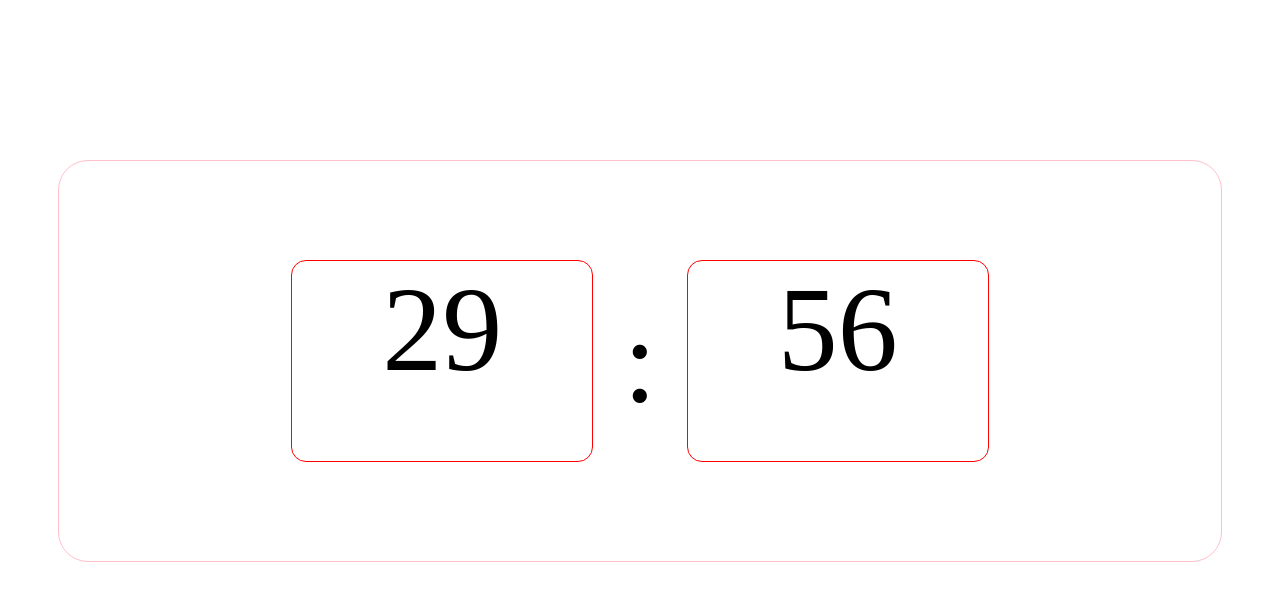
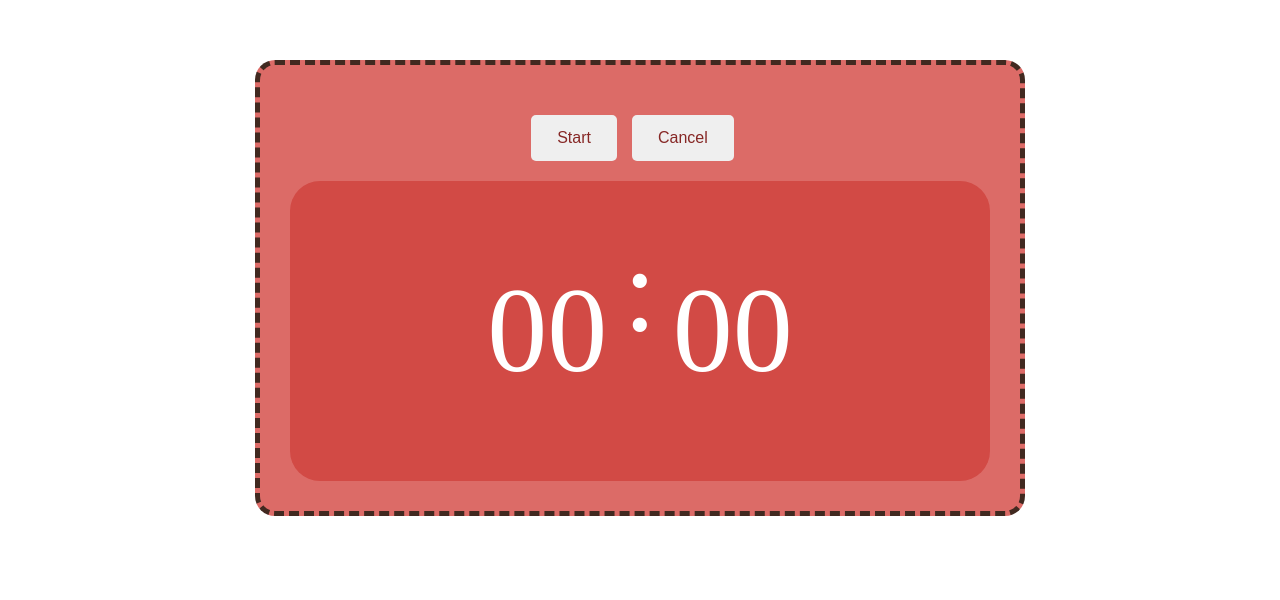
Before and after one commit to Xutangxin/Pomodoro, a plain HTML site: page index.html in a window 1280 px wide. Shown: the part 138-738 px from the top of the page. Drawn offline with Linux system fonts and the light colour scheme.

Commit message:
feat: 优化样式

```diff
--- a/func.js
+++ b/func.js
@@ -6,7 +6,7 @@ function getDuration(min) {
     return min * 60 * 1000 + 1000
 }
 
-let duration = getDuration(30)
+let duration = 0
 let timer
 
 function getCountDown() {
@@ -26,10 +26,8 @@ function addZero(val) {
 
 function render() {
     const { min, sec } = getCountDown()
-    const minDiv = getElement('.min')
-    const secDiv = getElement('.sec')
-    minDiv.innerHTML = addZero(min)
-    secDiv.innerHTML = addZero(sec)
+    setMin(addZero(min))
+    setSec(addZero(sec))
 }
 
 
@@ -42,4 +40,32 @@ function startCountDown() {
     }, 1000);
 }
 
-startCountDown()
+// startCountDown()
+function start() {
+    if (duration) {
+        return
+    }
+    duration = getDuration(3)
+    startCountDown()
+}
+
+
+function cancel() {
+    if (!duration) {
+        return
+    }
+    setMin('00')
+    setSec('00')
+    duration = 0
+}
+
+
+function setMin(val) {
+    const el = getElement('.min')
+    el.innerHTML = val
+}
+
+function setSec(val) {
+    const el = getElement('.sec')
+    el.innerHTML = val
+}
--- a/index.html
+++ b/index.html
@@ -9,11 +9,16 @@
 </head>
 
 <body>
-    <div class="operates"></div>
-    <div class="container">
-        <div class="block min"></div>
-        <div class="dots">:</div>
-        <div class="block sec"></div>
+    <div class="main">
+        <div class="operates">
+            <button onclick="start()">Start</button>
+            <button onclick="cancel()">Cancel</button>
+        </div>
+        <div class="container">
+            <div class="block min">00</div>
+            <div class="dots">:</div>
+            <div class="block sec">00</div>
+        </div>
     </div>
 
     <script src="/func.js"></script>
--- a/style.css
+++ b/style.css
@@ -1,34 +1,60 @@
+* {
+  box-sizing: border-box;
+}
+
 body {
-  padding: 0 50px;
+  /* padding: 0 20%; */
+  min-width: 480px;
+  display: flex;
+  justify-content: center;
+}
+
+.main {
+  width: fit-content;
+  padding: 30px;
+  margin-top: 15%;
+  background: #dc6b67;
+  border: 5px dashed #412920;
+  border-radius: 20px;
 }
 
 .operates {
-  margin-top: 5%;
-  margin-bottom: 40px;
-  height: 200px;
+  display: flex;
+  justify-content: center;
+  width: 700px;
+  padding: 20px;
 }
 
 .container {
+  width: 700px;
   display: flex;
   justify-content: center;
   align-items: center;
-  height: 400px;
-  border: 1px solid pink;
+  height: 300px;
+  background: #d24a45;
   border-radius: 30px;
+  color: #fff;
+  font-size: 15vh;
 }
 
 .block {
-  width: 300px;
   height: 200px;
-  font-size: 15vh;
+  padding: 0 16px;
+  line-height: 200px;
   text-align: center;
-  border: 1px solid red;
-  border-radius: 15px;
 }
 
 .dots {
   height: 200px;
-  line-height: 200px;
-  margin: 0 30px;
-  font-size: 15vh;
+  margin-top: -20px;
 }
+
+button {
+  border: none;
+  padding: 14px 26px;
+  cursor: pointer;
+  border-radius: 5px;
+  margin-right: 15px;
+  color: #862725;
+  font-size: 16px;
+}
```
